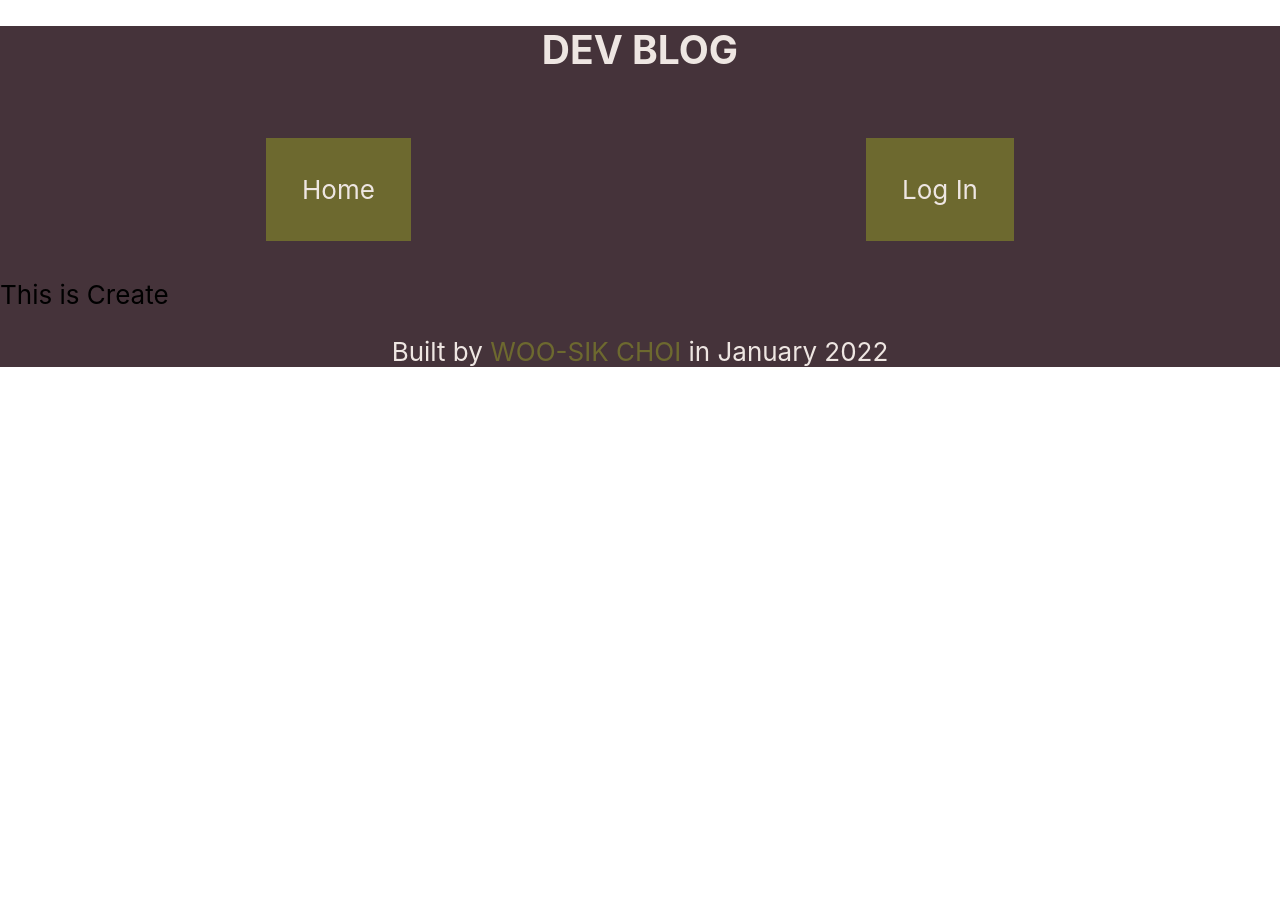
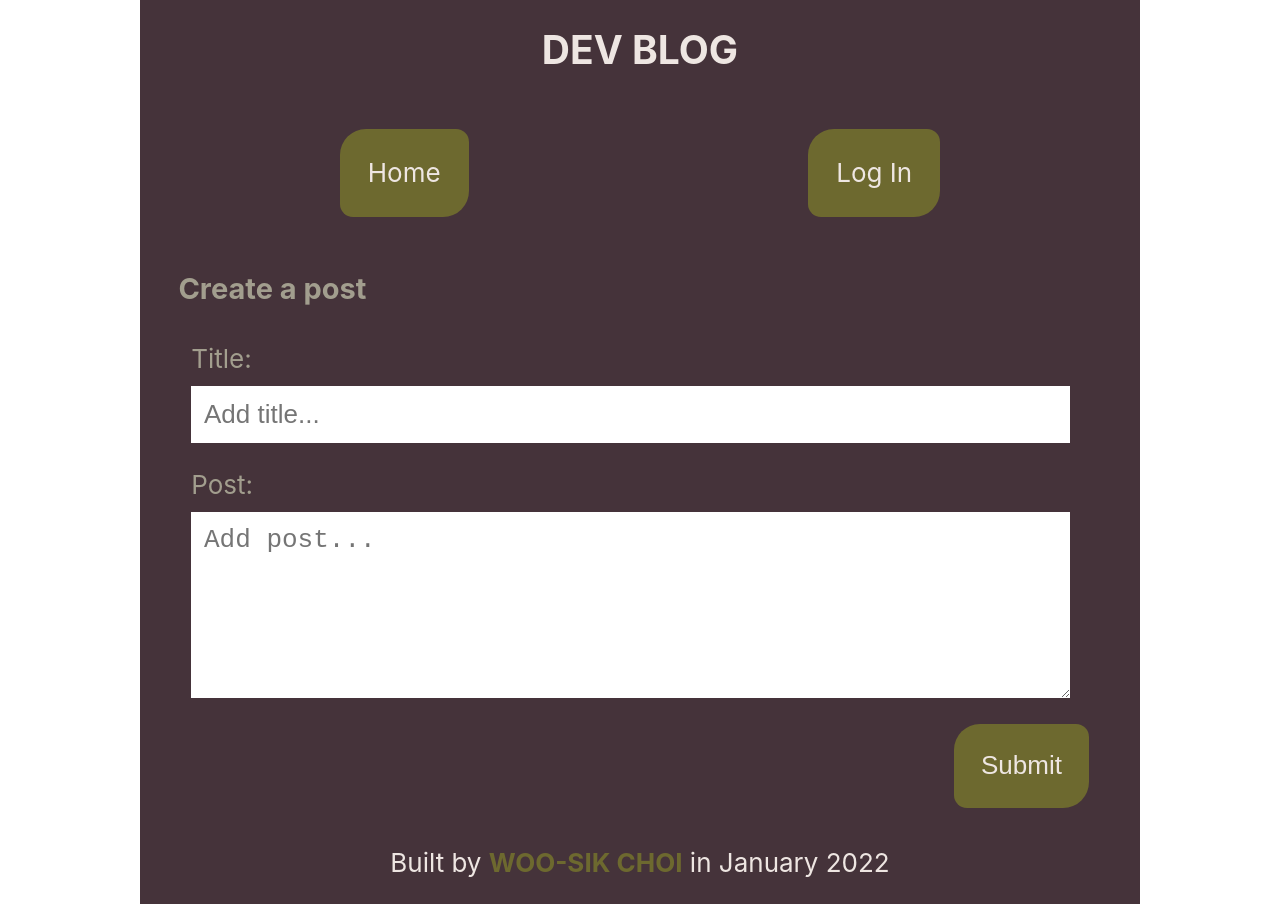
Before and after one commit to dvlprwchoi/dev-blog, a React (Create React App) app: page /create in a window 1280 px wide. Before the commit the page ends 800 px from the top, so only its background shows below. Built offline with nearby package versions, Linux system fonts and the light colour scheme; no server answers.

Commit message:
Add create post form and css

```diff
--- a/src/App.css
+++ b/src/App.css
@@ -11,8 +11,13 @@
   --color-5: #6d692f;
 }
 
+#root {
+  display: flex;
+  justify-content: center;
+}
 .App {
   background-color: var(--color);
+  width: clamp(350px, 99%, 1000px);
 }
 
 .header-title h1 {
@@ -36,6 +41,48 @@
   padding: 3%;
   background-color: var(--color-5);
   color: var(--color-4);
+  border-radius: 1rem 0.5rem;
+}
+
+.create-title {
+  padding-left: 3vw;
+  padding-right: 3vw;
+}
+
+.create-title h2 {
+  color: var(--color-3);
+  text-align: left;
+  font-size: calc(13px + 2vmin);
+}
+
+.create-post-inputs {
+  padding-left: 3vw;
+  padding-right: 3vw;
+}
+
+.input-title-div,
+.input-text-div {
+  color: var(--color-3);
+  display: flex;
+  flex-direction: column;
+  gap: 1vw;
+  padding: 1vw;
+}
+
+.post-title-input-box,
+.post-text-input-area {
+  width: 95%;
+  padding: 1vw;
+  border: none;
+}
+
+.post-text-input-area {
+  height: 20vh;
+}
+
+.submit-button-div {
+  padding: 1vw;
+  text-align: right;
 }
 
 .footer {
@@ -46,10 +93,16 @@
 .portfolio-link {
   text-decoration: none;
   color: var(--color-5);
+  font-weight: bolder;
 }
 
 .button {
+  padding: 3%;
+  background-color: var(--color-5);
+  color: var(--color-4);
   cursor: pointer;
+  border: none;
+  border-radius: 1rem 0.5rem;
 }
 
 /* .App {
--- a/src/components/Create/Create.js
+++ b/src/components/Create/Create.js
@@ -1,5 +1,37 @@
 function Create() {
-  return <div className="create main">This is Create</div>;
+  return (
+    <div className="create main">
+      <div className="create-title">
+        <h2>Create a post</h2>
+      </div>
+      <div className="create-post-inputs">
+        <form>
+          <div className="input-title-div">
+            <label htmlFor="title">Title: </label>
+            <input
+              className="post-title-input-box"
+              type="text"
+              name="title"
+              placeholder="Add title..."
+              required
+            />
+          </div>
+          <div className="input-text-div">
+            <label htmlFor="post">Post: </label>
+            <textarea
+              className="post-text-input-area"
+              name="post"
+              placeholder="Add post..."
+              required
+            ></textarea>
+          </div>
+          <div className="submit-button-div">
+            <button className="submit-button button">Submit</button>
+          </div>
+        </form>
+      </div>
+    </div>
+  );
 }
 
 export default Create;
```
